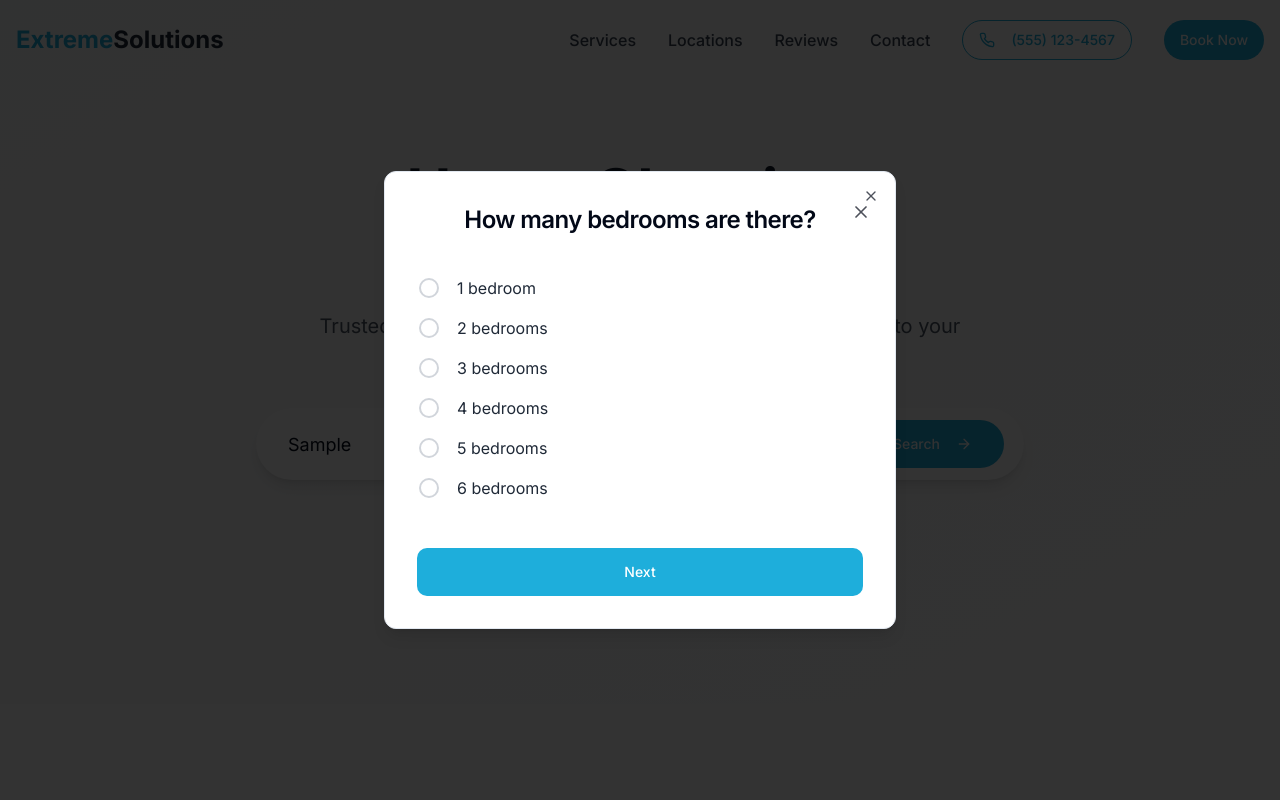
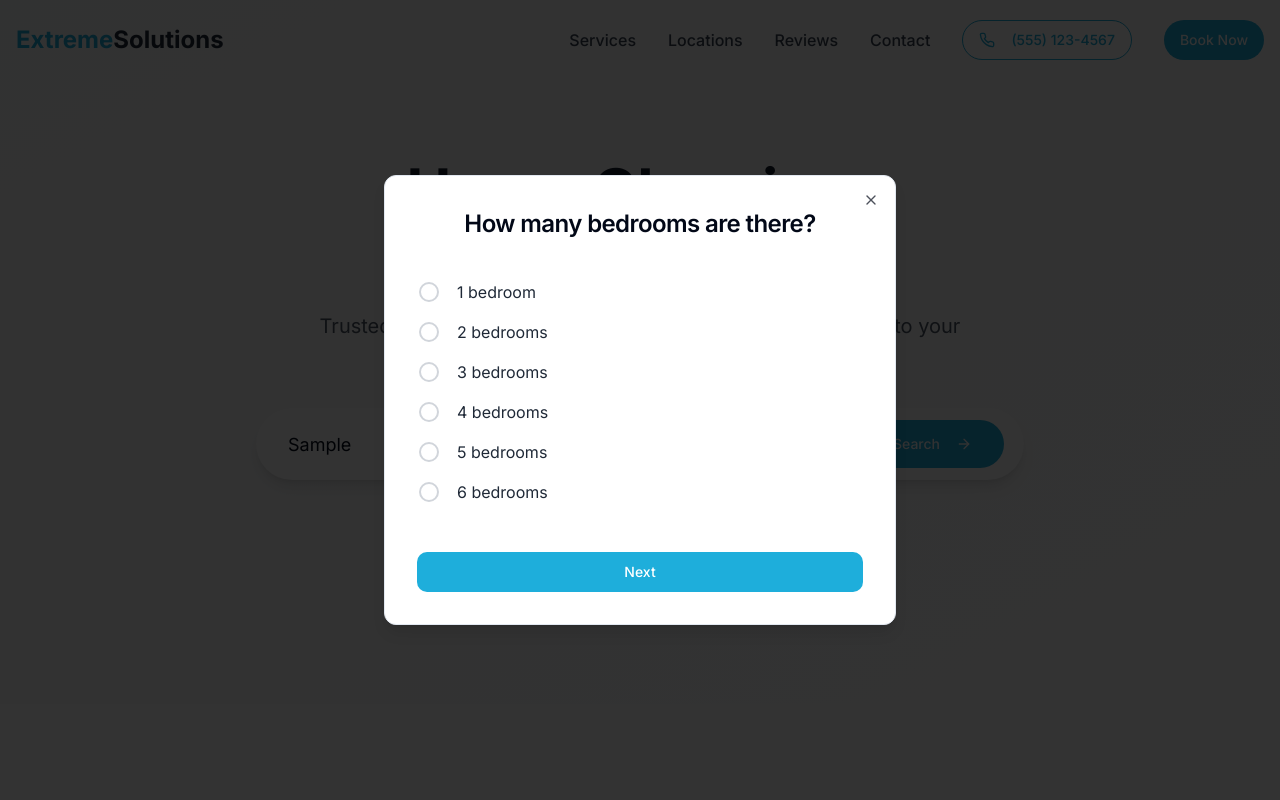
Before and after one commit to extremesolnclean/clean-spark-solutions, a React (Vite) app: page / in a window 1280 px wide. Both pictures are taken after typing "Sample", "Sample" into the empty fields and a click on the button "Search". Shown: the top 800 px of the page. Built offline with nearby package versions, Linux system fonts and the light colour scheme.

Commit message:
Fix: Remove redundant close button and resize next button
Remove the redundant close button from the dialog and reduce the size of the "Next" button.

```diff
--- a/src/components/sections/Hero.tsx
+++ b/src/components/sections/Hero.tsx
@@ -1,8 +1,7 @@
-
 import React, { useState } from 'react';
 import { Button } from '@/components/ui/button';
 import { Input } from '@/components/ui/input';
-import { ArrowRight, MapPin, Star, X } from 'lucide-react';
+import { ArrowRight, MapPin, Star } from 'lucide-react';
 import { Dialog, DialogContent, DialogHeader, DialogTitle } from '@/components/ui/dialog';
 
 const Hero = () => {
@@ -94,22 +93,15 @@ const Hero = () => {
         </div>
       </div>
 
-      {/* Dialog for bedroom selection */}
       <Dialog open={showDialog} onOpenChange={setShowDialog}>
-        <DialogContent className="sm:max-w-lg bg-white rounded-lg p-8"> {/* Increased size with max-w-lg and p-8 */}
+        <DialogContent className="sm:max-w-lg bg-white rounded-lg p-8">
           <DialogHeader className="relative">
             <DialogTitle className="text-center text-2xl font-semibold">
               How many bedrooms are there?
             </DialogTitle>
-            <button
-              onClick={() => setShowDialog(false)}
-              className="absolute -right-2 -top-2 rounded-sm opacity-70 hover:opacity-100 focus:outline-none"
-            >
-              <X className="h-5 w-5" />
-            </button>
           </DialogHeader>
 
-          <div className="mt-6 flex flex-col space-y-4"> {/* Slightly increased spacing */}
+          <div className="mt-6 flex flex-col space-y-4">
             {[1, 2, 3, 4, 5, 6].map((num) => (
               <label key={num} className="flex items-center cursor-pointer">
                 <div className="flex items-center justify-center w-6 h-6 mr-4">
@@ -137,7 +129,7 @@ const Hero = () => {
           <div className="mt-8">
             <Button
               type="button"
-              className="w-full h-12 rounded-md text-white font-medium text-center bg-blue hover:bg-blue-dark"
+              className="w-full h-10 rounded-md text-white font-medium text-center bg-blue hover:bg-blue-dark text-sm"
             >
               Next
             </Button>
```
